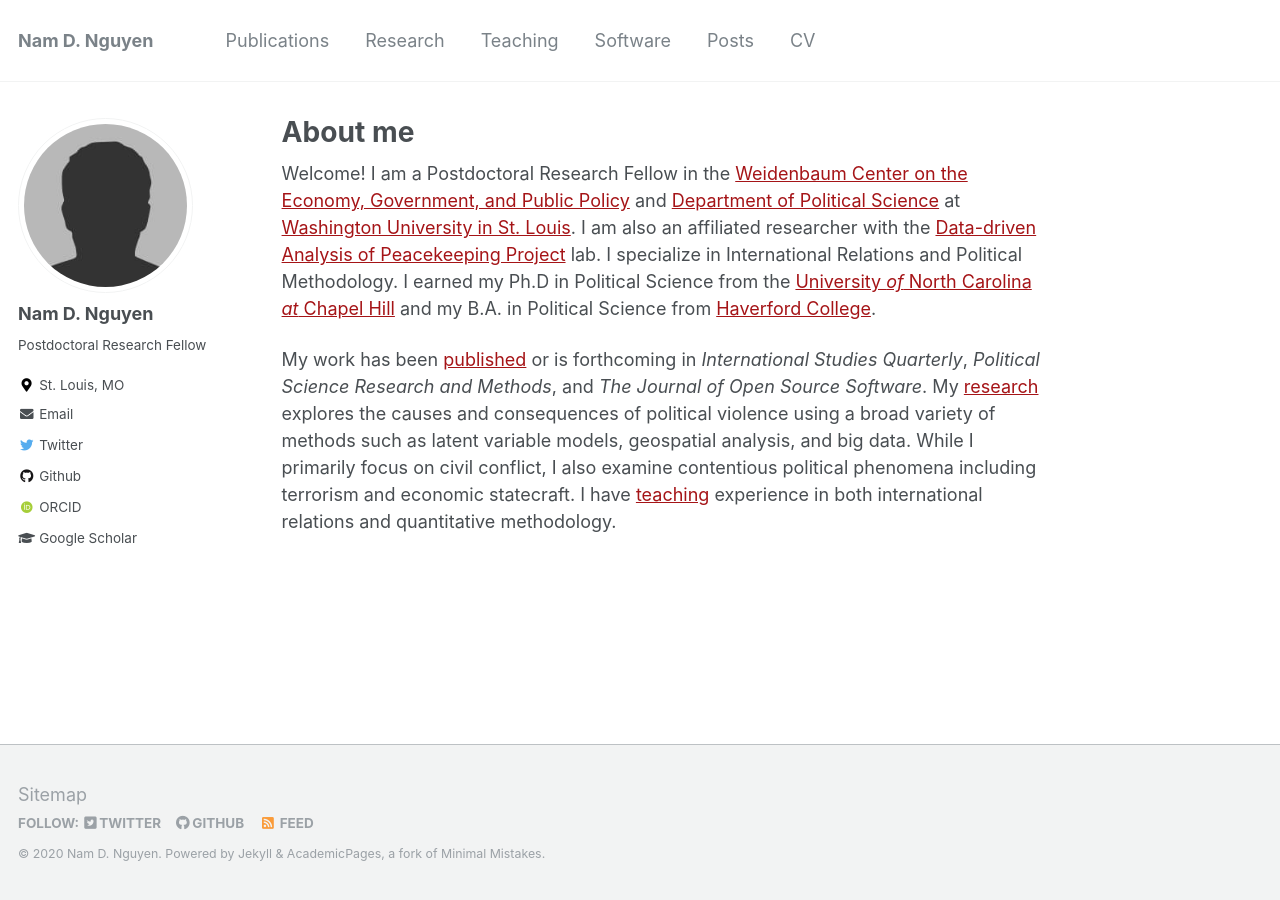
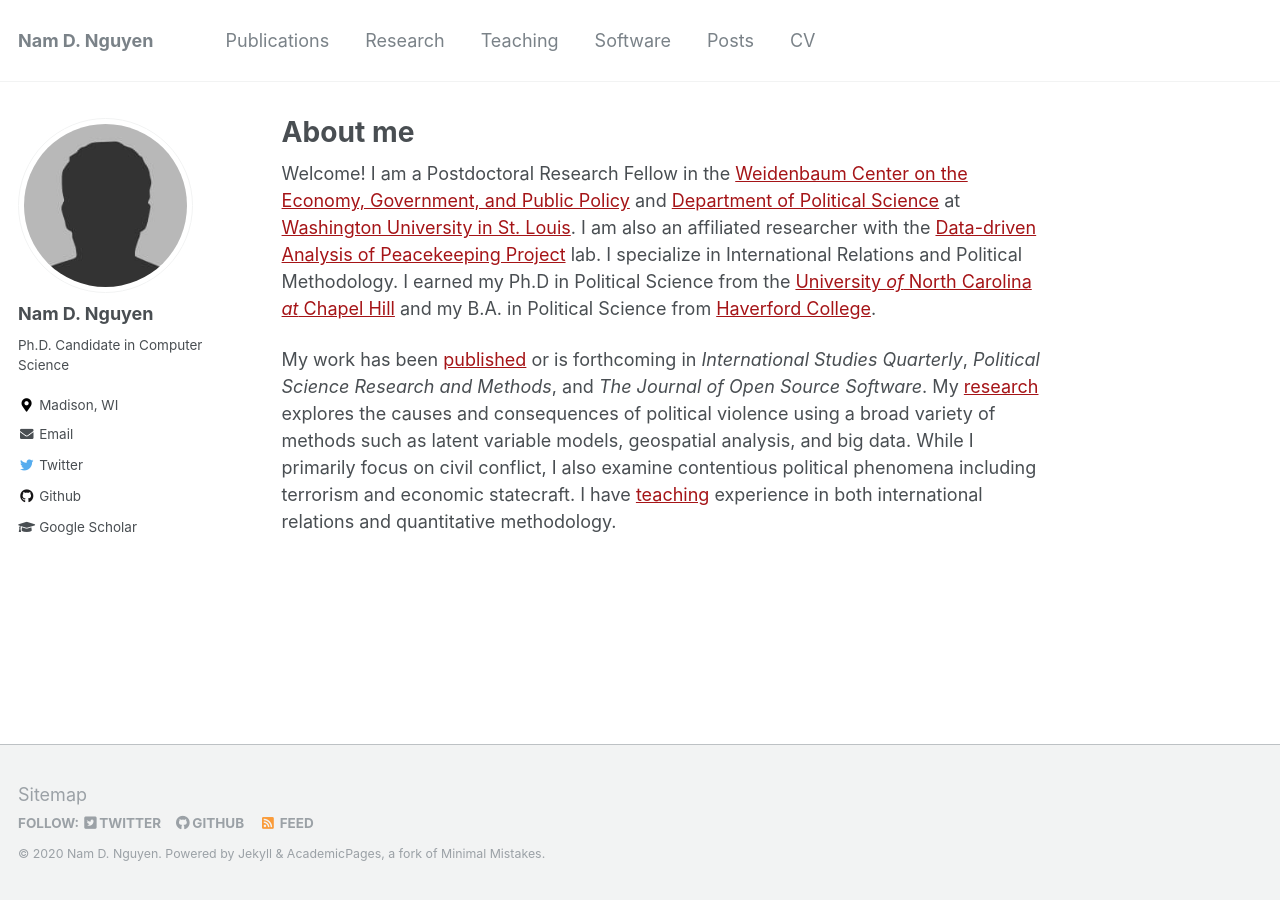
Before and after one commit to MaximHelio/MaximHelio.github.io, a Jekyll site: the page built from _pages/about.md, in a window 1280 px wide. Built offline with Jekyll 4.4.1, drawn with Linux system fonts in a browser that asks for light colours; some web fonts are replaced.

Commit message:
Change well

```diff
--- a/_config.yml
+++ b/_config.yml
@@ -82,13 +82,13 @@ analytics:
 author:
   name             : "Nam D. Nguyen"
   avatar           : "bio-photo.jpg"
-  bio              : "Postdoctoral Research Fellow"
-  location         : "St. Louis, MO"
+  bio              : "Ph.D. Candidate in Computer Science"
+  location         : "Madison, WI"
   employer         :
   pubmed           :
-  orcid            : "http://orcid.org/0000-0001-9259-3883"
-  googlescholar    : "https://scholar.google.com/citations?user=fiaPSmgAAAAJ"
-  email            : "rob.williams@wustl.edu"
+  orcid            : #"http://orcid.org/0000-0001-9259-3883"
+  googlescholar    : "https://scholar.google.com/citations?user=-rBLWMAAAAAJ&hl=en"
+  email            : "ndnguyen@cs.stonybrook.edu"
   researchgate     :  # example: "https://www.researchgate.net/profile/yourprofile"
   uri              :
   bitbucket        :
@@ -97,7 +97,7 @@ author:
   flickr           :
   facebook         :
   foursquare       :
-  github           : "jayrobwilliams"
+  github           : "namtk"
   google_plus      :
   keybase          :
   instagram        :
@@ -109,7 +109,7 @@ author:
   stackoverflow    : # http://stackoverflow.com/users/123456/username
   steam            :
   tumblr           :
-  twitter          : "jayrobw"
+  twitter          : "namtrk"
   vine             :
   weibo            :
   xing             :
```
